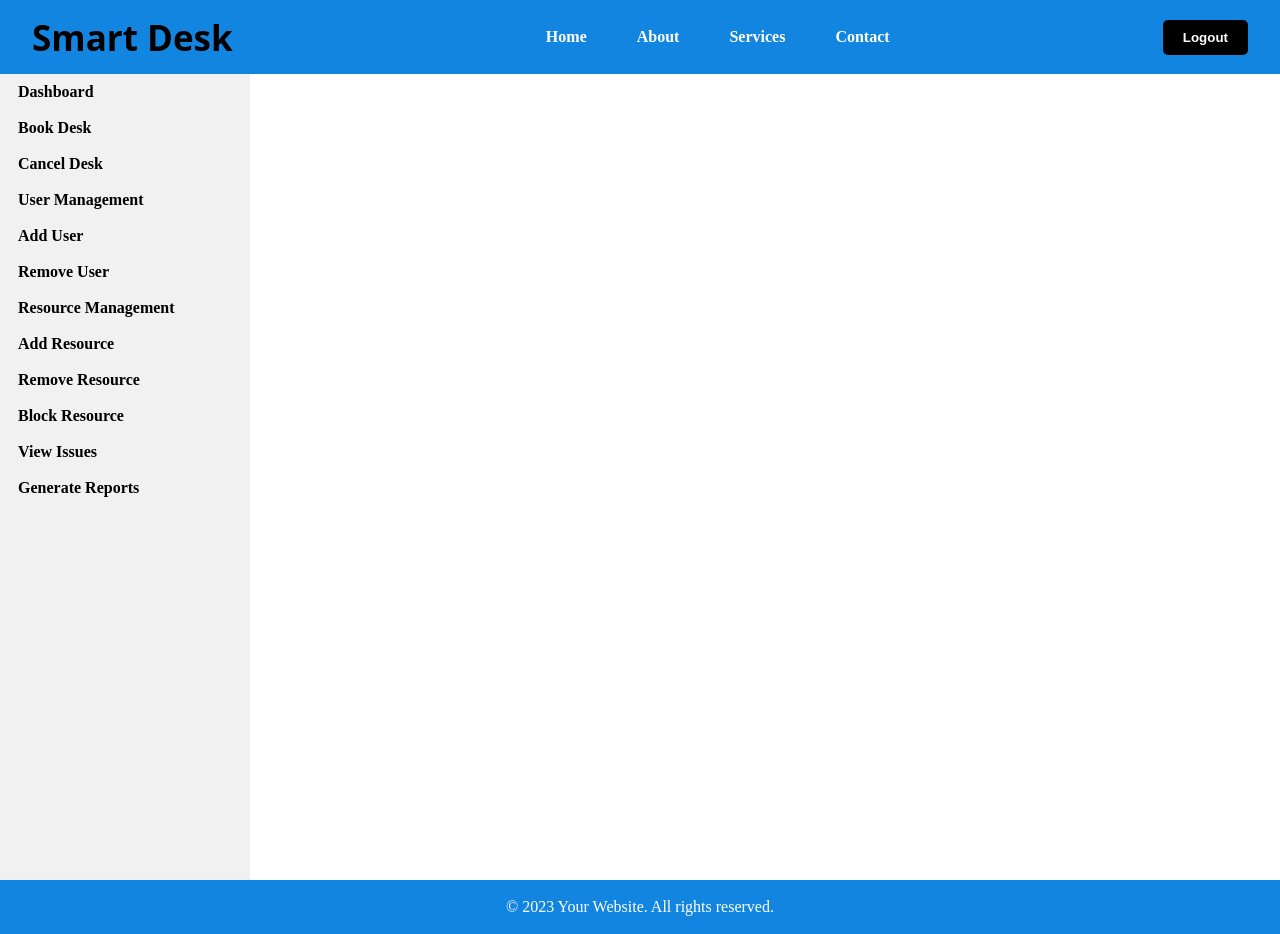
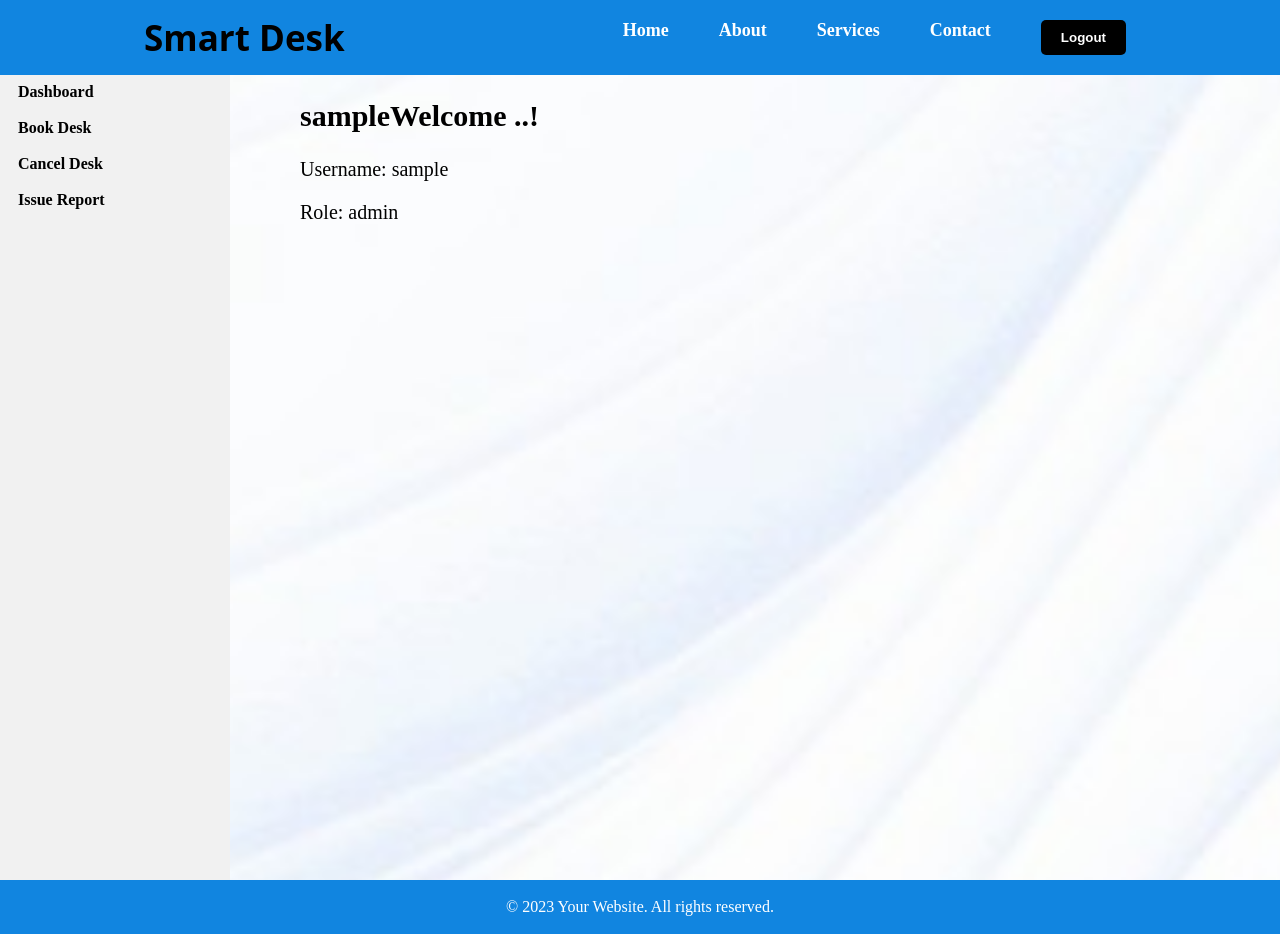
Before and after one commit to BaaLu-3604/Desk-Booking-Management, a Flask app: a page that uses UI-Microservice/templates/layout.html in a window 1280 px wide. Run offline with Flask 3, Linux system fonts and the light colour scheme; the visitor is signed in with stand-in values (Sample User, id 1).

Commit message:
Role based Dashboard

```diff
--- a/Login-Microservice/app.py
+++ b/Login-Microservice/app.py
@@ -13,9 +13,10 @@ def login():
     response = requests.post('http://localhost:5003/check_credentials', json={'username': username, 'password': password})
     if response.status_code == 200:
         result = response.json()
+        print(result)
         return result
     else:
-        flash("Error communicating with the database microservice")
+        return "Error communicating with the database microservice"
 
 @app.route('/forget', methods=['GET', 'POST'])
 def forget_password():
--- a/UI-Microservice/app.py
+++ b/UI-Microservice/app.py
@@ -8,7 +8,7 @@ app.secret_key = os.urandom(24)
 
 @app.route('/')
 def home():
-    return render_template('home.html')
+    return render_template('home.html',role = session.get('role'))
 
 @app.route('/login', methods=['GET', 'POST'])
 def login():
@@ -25,12 +25,18 @@ def login():
 
             if result['authenticated']:
                 session['username'] = username
-                return redirect(url_for('dashboard', username=username))
+                role = result['role']
+                session['role'] = role
+
+                print("Session Data:", session)
+
+                return redirect(url_for('dashboard', username=username,role=role))
             else:
-                flash("Invalid credentials. Please try again.")
-                return render_template('login.html')
+                error = "Invalid credentials. Please try again."
+                return render_template('login.html',error= error)
         else:
-            flash("Error communicating with the database microservice")
+            error = "Error communicating with the database microservice"
+            return render_template('login.html',error= error)
 
     return render_template('login.html')
 
@@ -38,13 +44,14 @@ def login():
 def dashboard(username):
     if 'username' not in session or session['username'] != username:
         return redirect(url_for('login'))
-
-    return render_template('dashboard.html', username=username)
+    return render_template('dashboard.html', username=username, role=session.get('role'))
 
 @app.route('/logout')
 def logout():
     session.pop('username', None)
+    session.pop('role', None)
     return redirect(url_for('login'))
+
 
 
 @app.route('/forget', methods=['GET', 'POST'])
@@ -60,7 +67,7 @@ def add_user():
         response = requests.post('http://localhost:5002/add_user', json=({'email':email,'role':role}))  # Send data directly as JSON
         print(response.status_code)
 
-    return render_template('add.html')
+    return render_template('add.html',role=session.get('role'))
 
 if __name__ == '__main__':
     app.run(debug=True,port=5000)
--- a/UI-Microservice/static/styles.css
+++ b/UI-Microservice/static/styles.css
@@ -2,8 +2,14 @@ body::-webkit-scrollbar {
 	display: none;
 }
 
+
+
 body {
+	background-image: url("./images/main2.jpg");
 	background-color: #ffffff;
+	background-repeat: no-repeat;
+	background-size: 5500px;
+	background-attachment: fixed;
 	margin: 0;
 	padding: 0;
 	min-height: 100vh;
@@ -16,8 +22,8 @@ body {
 	font-family: system-ui, -apple-system, BlinkMacSystemFont, "Segoe UI",
 		Roboto, Oxygen, Ubuntu, Cantarell, "Open Sans", "Helvetica Neue",
 		sans-serif;
-	margin-left: 20px;
-}
+	margin-left: 140px ;
+	}
 
 footer {
 	position: fixed;
@@ -38,37 +44,39 @@ header {
 	display: flex;
 	justify-content: space-between;
 	align-items: center;
-	padding: 12px;
+	padding: 4px;
 	background-color: #1185e0;
 	z-index: 1;
 }
 
 .header_nav ul {
-	margin-right: auto;
-	margin-left: auto;
 	justify-content: space-around;
 	list-style: none;
 	display: flex;
 	gap: 50px;
-	overflow: hidden;
+}
+.paragraph p{
+	text-align: justify;
+	text-justify: inter-word;
 }
 
 .header_nav ul li a {
 	justify-content: space-between;
+	cursor: pointer;
 	text-decoration: none;
 	font-weight: bold;
+	font-size: 18px;
 	color: #ffffff;
 }
 
 .login-button,
 .logout-button {
-	left: 0;
 	background-color: #000000;
 	color: #ffffff;
 	font-weight: bold;
 	border: none;
+	margin-right: 150px;
 	padding: 10px 20px;
-	margin-right: 20px;
 	cursor: pointer;
 	border-radius: 5px;
 }
@@ -84,12 +92,13 @@ h1 {
 
 .login-form,
 .forget-form {
-	margin: 80px auto;
+	margin: auto;
+	margin-top: 80px;
 	border: #1185e0;
 	background-color: #292222;
 	padding: 40px 10px;
-	width: 400px;
-	height: 400px;
+	max-width: 350px;
+	max-height: 400px;
 	text-align: center;
 	border-radius: 25px;
 }
@@ -108,8 +117,21 @@ h1 {
 	border-radius: 12px;
 	border-color: rgb(94, 91, 91);
 	padding: 10px;
-	margin-top: 18px;
+	margin-top: 23px;
 	text-align: center;
+}
+
+input::placeholder {
+	color: #ffffff;
+	opacity: 1;
+	font-size: 13px;
+	font: monospace;
+}
+
+a {
+	color: #1185e0;
+	font-weight: bold;
+	font-family: quicksand;
 }
 
 #login-btn,
@@ -127,25 +149,17 @@ h1 {
 	border-radius: 13px;
 }
 
-input::placeholder {
-	color: #ffffff;
-	opacity: 1;
-	font-size: 13px;
-	font: monospace;
+/* Dashboard Nav-bar*/
+/* Show options for admin */
+.dashboard-nav .admin-option {
+    display: block;
 }
 
-a {
-	color: #1185e0;
-	font-weight: bold;
-	font-family: quicksand;
-}
-
-/* Dashboard Nav-bar*/
 .dashboard-nav {
 	position: fixed;
 	float: left;
 	left: 0;
-	width: 250px;
+	width: 230px;
 	height: 100vh;
 	color: #fff;
 	margin-top: 74px;
@@ -160,35 +174,77 @@ a {
 }
 
 
-.dashboard-nav li a {
+.dashboard-nav li a ,.option-label{
 	display: block;
 	color: #000;
 	padding: 9px 18px;
 	text-decoration: none;
 }
 
-.dashboard-nav li a:hover {
+.dashboard-nav li a:hover,.dashboard-nav li label:hover {
 	background-color: #555;
 	color: white;
 }
+
 
 article {
 	float: left;
 	margin-top: 74px;
 	margin-left: 300px;
 	margin-right: 30px;
-	width: 70%;
-  }
+	width: 60%;
+	font-size: 20px;
+}
 
-  /* Add_user*/
+.option-toggle {
+	display: none;
+}
 
-  .container {
+.option-label {
+	cursor: pointer;
+	font-weight: bold;
+	display: flex;
+}
+
+.arrow {
+	transition: transform 0.3s ease-in-out;
+	margin-left: auto;
+	font-size: 15px;
+	transform: rotate(-90deg);
+	font-weight: bold;
+}
+
+.option-toggle:checked~.sub-options {
+	display: block;
+}
+
+.option-toggle:checked+.option-label .arrow {
+	transform: rotate(90deg);
+}
+
+.sub-options {
+	display: none;
+	background-color: #b2aeae;
+	text-align: center;
+}
+
+.option-toggle:checked~.sub-options {
+	display: block;
+
+	/* margin-left: 15px; */
+}
+
+/* Add_user*/
+
+.container {
 	max-width: 400px;
-	margin: 0 auto;
+	margin:auto;
+	height: 230px;
+	margin-top: 30px;
 	padding: 20px;
 	text-align: center;
 	background-color: #ffffff;
-	box-shadow: 2px 3px 6px rgba(0, 0, 0, 0.1);
+	box-shadow: 2px 3px 8px 6px rgba(1, 1, 1, 0.3);
 	border-radius: 5px;
 	margin-top: 50px;
 }
@@ -210,6 +266,7 @@ form {
 	border: 1px solid #1185e0;
 	border-radius: 5px;
 }
+
 .add_user select {
 	padding: 10px;
 	width: 270px;
--- a/UI-Microservice/templates/dashboard.html
+++ b/UI-Microservice/templates/dashboard.html
@@ -7,8 +7,12 @@
 {% endblock %}
 
 {% block content %}
-
-{% block main %}{% endblock %}
+{% block main %}
+<h2>{{ username }}Welcome ..!
+</h2>
+<p>Username: {{ username }}</p>
+<p>Role: {{ role }}</p>
+{% endblock %}
 
 
 {% endblock %}
--- a/UI-Microservice/templates/layout.html
+++ b/UI-Microservice/templates/layout.html
@@ -4,7 +4,7 @@
 <head>
     <meta charset="UTF-8" />
     {% block meta%}{% endblock %}
-    <meta name="viewport" content="width=device-width, initial-scale=1.0" />
+    <meta name="viewport" content="width=device-width, initial-scale=1" />
     <title>{% block title %}{% endblock %}</title>
     {% block stylesheets %}{% endblock %}
     <link rel="stylesheet" type="text/css" href="{{ url_for('static', filename='styles.css') }}" />
@@ -18,44 +18,61 @@
         </div>
         <nav aria-label="header_nav" class="header_nav">
             <ul>
+
                 <li><a href="{{url_for('home')}}">Home</a></li>
                 <li><a href="#">About</a></li>
                 <li><a href="{{url_for('home')}}#services">Services</a></li>
-                <li><a href="#">Contact</a></li>
+                <li><a href="#">Contact</a></li><div class="login-container">
+            {% if 'username' not in session %}
+            <a href="{{ url_for('login') }}"><button class="login-button"
+                    id="loginButton">Login</button></a>
+            {% else %}
+            <a href="{{ url_for('logout') }}"><button class="login-button"
+                    id="logoutButton">Logout</button></a>
+            {% endif %}
+        </div>
             </ul>
         </nav>
-        <div class="login-container">
-            {% if 'username' not in session %}
-            <a href="{{ url_for('login') }}"><button class="login-button" id="loginButton">Login</button></a>
-            {% else %}
-            <a href="{{ url_for('logout') }}"><button class="login-button" id="logoutButton">Logout</button></a>
-            {% endif %}
-        </div>
+
+
     </header>
 
     {% if 'username' in session %}
     <nav aria-label="" class="dashboard-nav">
         <ul>
-            <li><a href="#">Dashboard</a></li>
+            <li><a href="{{ url_for('home')}}">Dashboard</a></li>
             <li><a href="#">Book Desk</a></li>
             <li><a href="#">Cancel Desk</a></li>
-            <li id="user-management" class="menu-item">
-                <a href="#">User Management</a>
-                <ul class="sub-menu collapsed">
-                    <li><a href="{{ url_for('add_user') }}">Add User</a></li>
-                    <li><a href="#">Remove User</a></li>
-                </ul>
+            <li><a href="#">Issue Report</a></li>
+
+            {% if role == 'Admin' %}
+            <li class="admin-option">
+                <div class="main-option">
+                    <input type="checkbox" id="toggle1" class="option-toggle">
+                    <label for="toggle1" class="option-label">User Management <span
+                            class="arrow">&#10095;</span></label>
+                    <ul class="sub-options">
+                        <li><a class="sub-option" href="{{ url_for('add_user') }}">Add User</a></li>
+                        <li><a class="sub-option" href="#">Remove User</a></li>
+                    </ul>
+                </div>
             </li>
-            <li id="resource-management" class="menu-item">
-                <a href="#">Resource Management</a>
-                <ul class="sub-menu collapsed">
-                    <li><a href="{{ url_for('add_user') }}">Add Resource</a></li>
-                    <li><a href="#">Remove Resource</a></li>
-                    <li><a href="#">Block Resource</a></li>
-                </ul>
+            <li class="admin-option">
+                <div class="main-option">
+                    <input type="checkbox" id="toggle2" class="option-toggle">
+                    <label for="toggle2" class="option-label">Resource Management <span
+                            class="arrow">&#10095;</span></label>
+                    <ul class="sub-options">
+                        <li><a class="sub-option" href="#">Add Resource</a></li>
+                        <li><a class="sub-option" href="#">Remove Resource</a></li>
+                    </ul>
+                </div>
             </li>
             <li><a href="#">View Issues</a></li>
+            {% endif %}
+            {% if role in ['Admin','Manager'] %}
             <li><a href="#">Generate Reports</a></li>
+            {% endif %}
         </ul>
     </nav>
     {% endif %}
```
Also changed, not shown: Database-Microservice/app.py (+10 -8 lines), UI-Microservice/templates/home.html (+6 -3 lines), UI-Microservice/templates/login.html (+6 -2 lines), UI-Microservice/static/images/main.jpg (added), UI-Microservice/static/images/main2.jpg (added).
